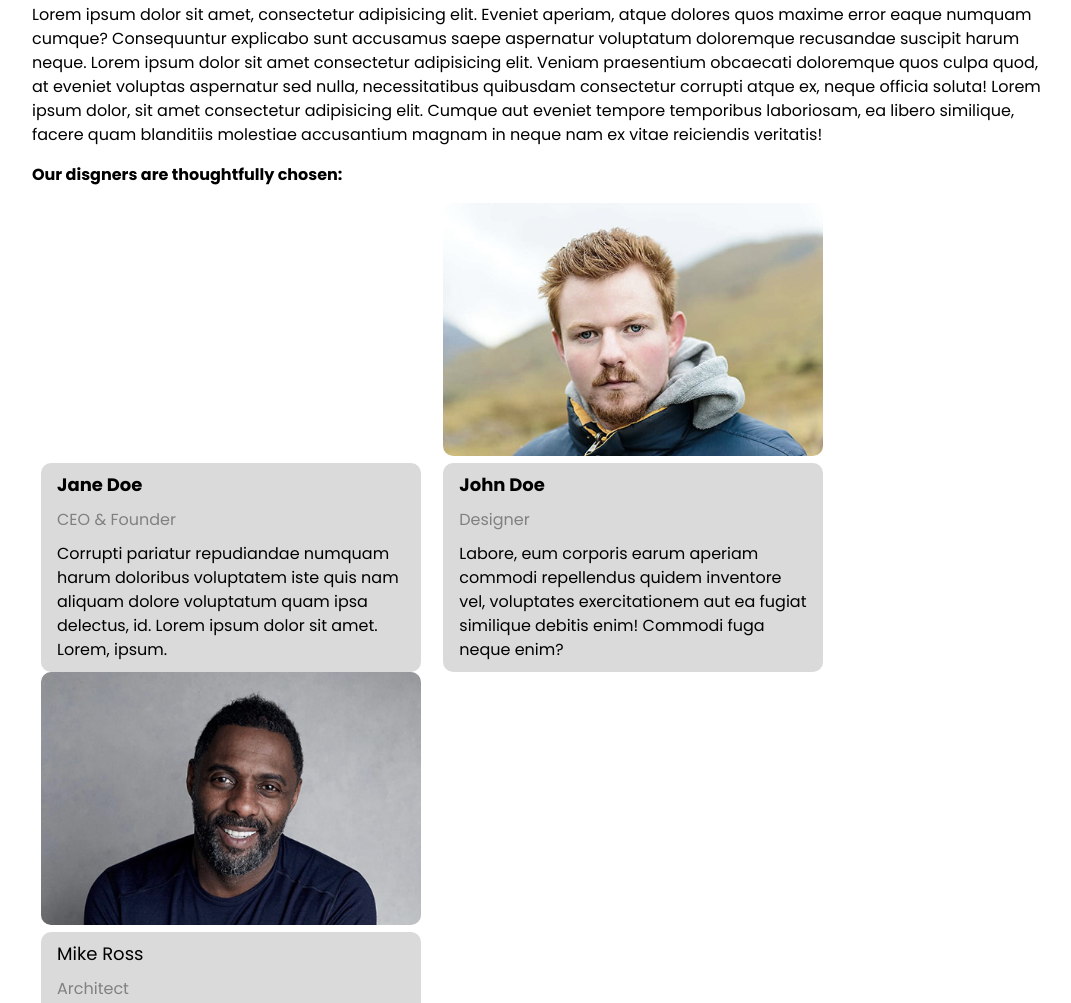
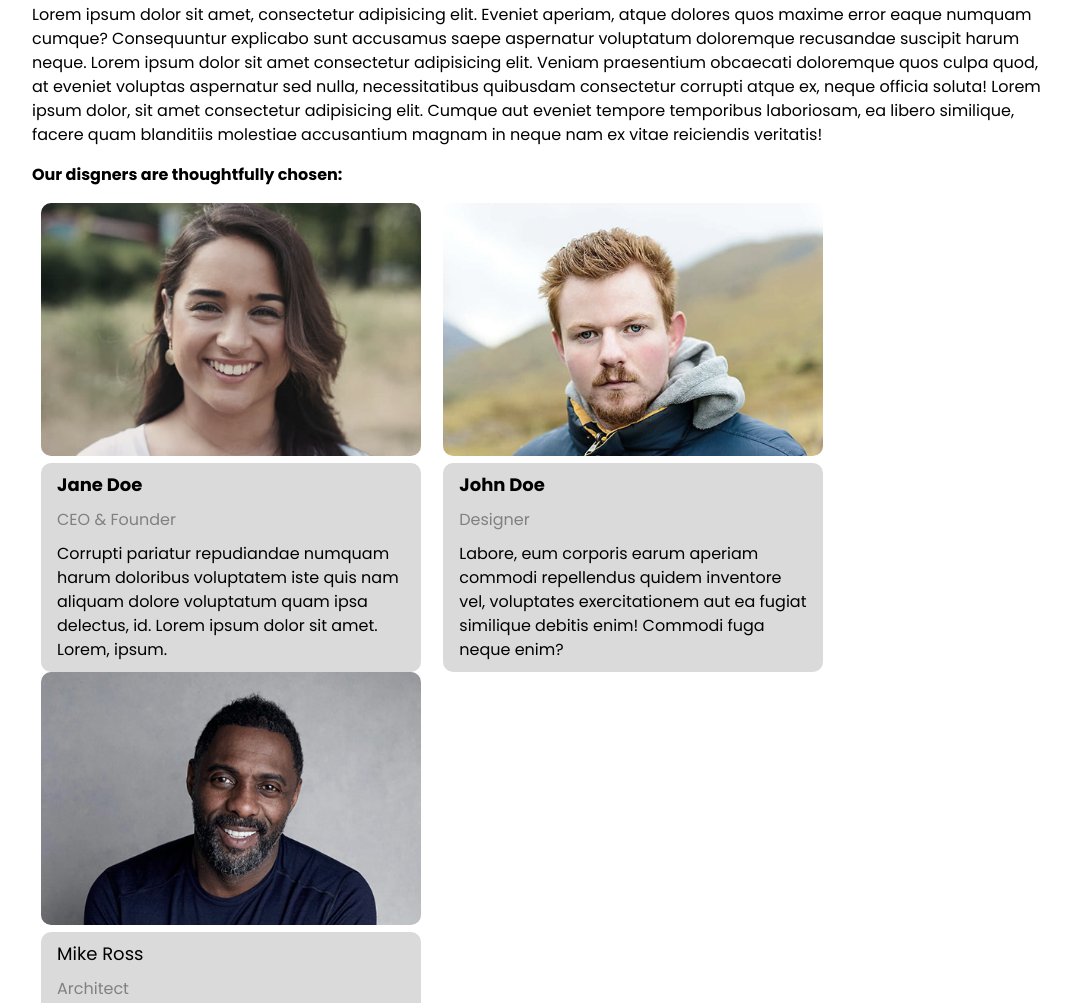
Before and after one commit to FOMICH123/DeSIGN, a plain HTML site: page index.html in a window 1280 px wide. Shown: the part 3065-4068 px from the top of the page, without its empty margins (188-1259 px from the left). Drawn offline with Linux system fonts and the light colour scheme; the site is published under a folder, as on GitHub Pages, so addresses that start at the root find nothing.

Commit message:
Update index.html

```diff
--- a/index.html
+++ b/index.html
@@ -61,7 +61,7 @@
             <p><b>Our disgners are thoughtfully chosen:</b></p>
             <div>
                 <ul class="team">
-                    <img src="/images/team1.jpg" alt="">
+                    <img src="images/team1.jpg" alt="">
                     <div class="description">
                         <li class="t1"><b>Jane Doe</b></li>
                         <li class="t2">CEO & Founder</li>
```
